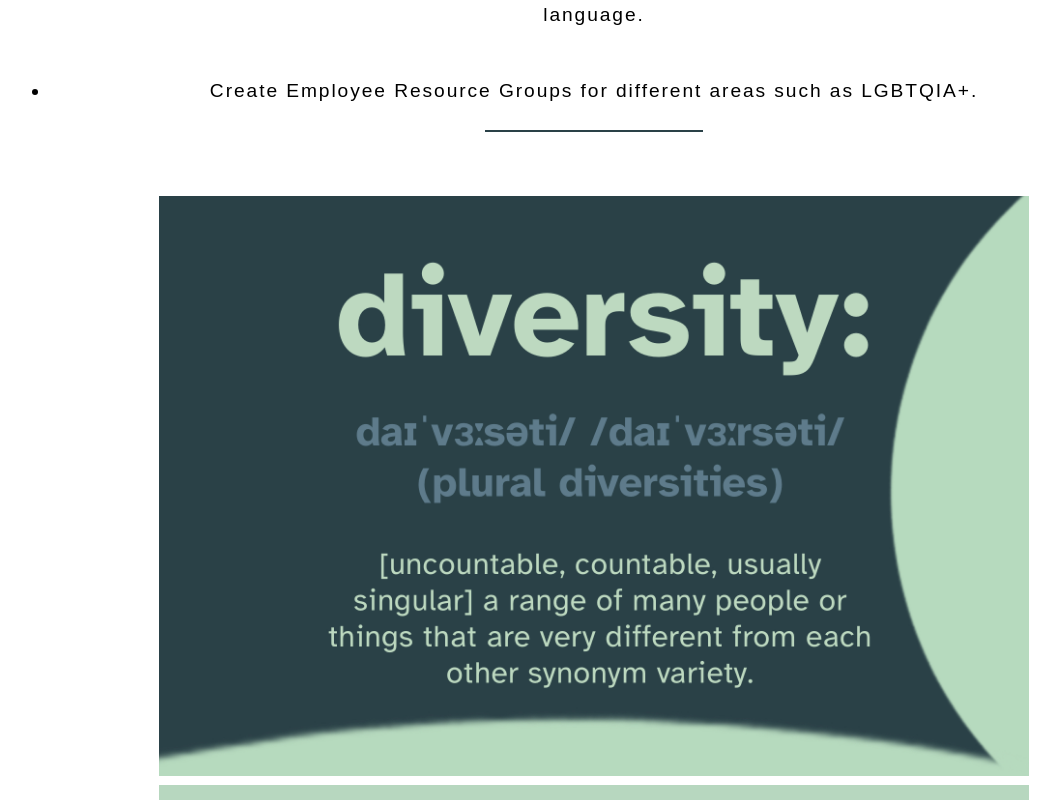
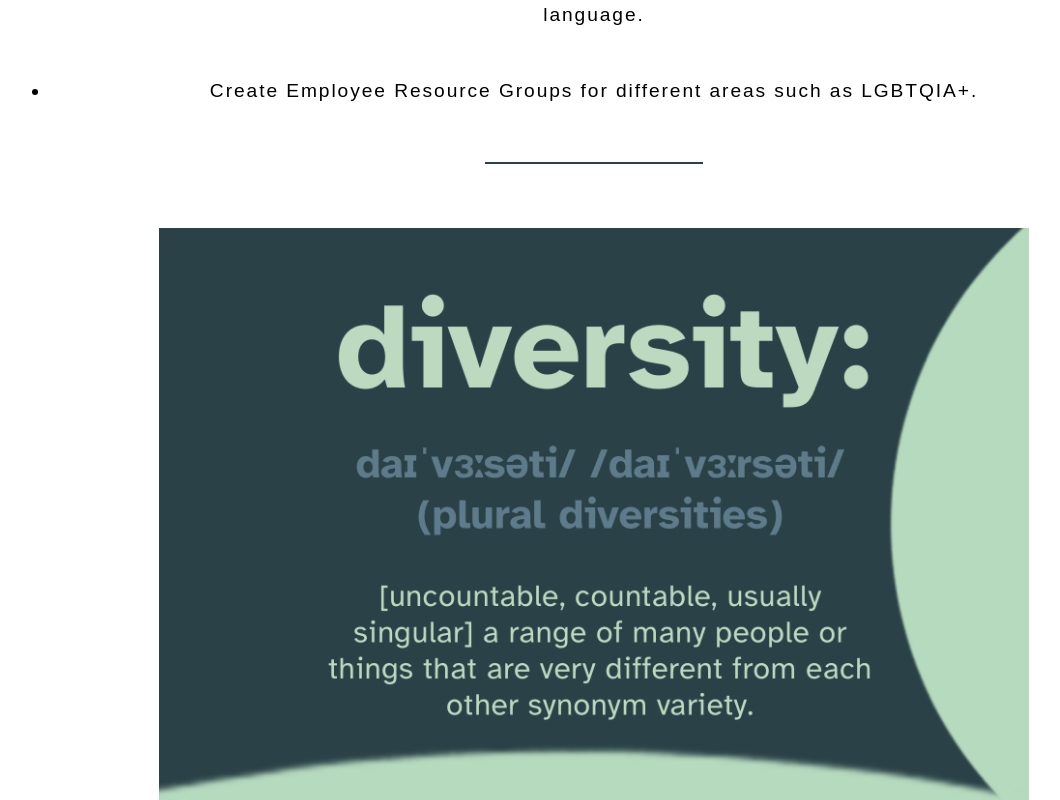
Before and after one commit to aidant842/Trust-in-SODA-Hackathon, a React (Create React App) app in the folder space4all/: page / in a window 1280 px wide. Shown: the part 1780-2580 px from the top of the page, without its empty margins (46-1106 px from the left). Built offline with nearby package versions, Linux system fonts and the light colour scheme.

Commit message:
added margin to hr component

```diff
--- a/space4all/src/components/UI/HR.js
+++ b/space4all/src/components/UI/HR.js
@@ -11,7 +11,7 @@ const StyledHr = styled.div`
     background-color: var(--d-blueish);
     height: 2px;
     width: 20%;
-    margin: 0 auto;
+    margin: 2rem auto;
 `;
 
 export default HR;
```
